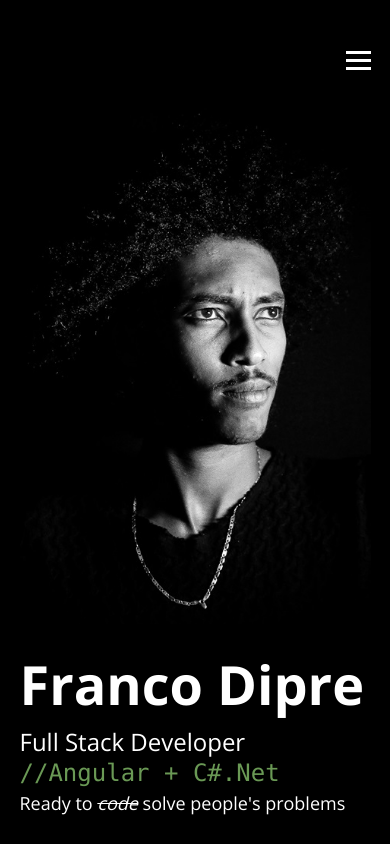
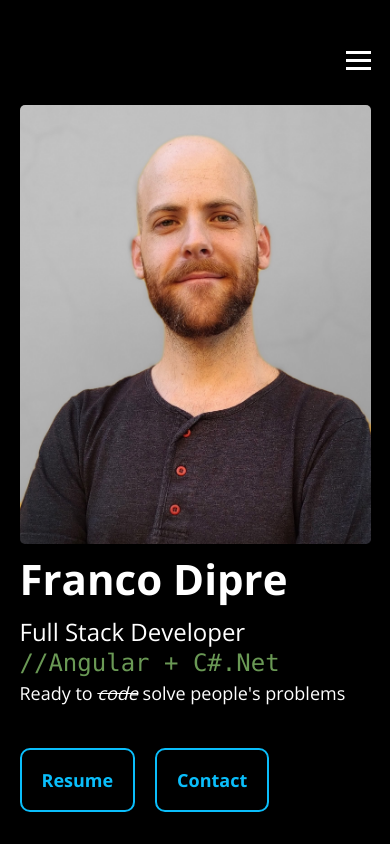
Before and after one commit to diprefranco/diprefranco.github.io, an Angular app: page / in a window 390 px wide. Shown: the top 844 px of the page. Built offline with nearby package versions, Linux system fonts and the light colour scheme.

Commit message:
Hero: myself photo applied.

```diff
--- a/src/app/layout/hero/hero.component.css
+++ b/src/app/layout/hero/hero.component.css
@@ -3,6 +3,7 @@
   align-items: center;
   gap: 20px;
   flex-wrap: wrap;
+  margin-top: 5px;
 }
 
 .hero div {
@@ -21,6 +22,7 @@ span.line-through {
 
 img {
   width: 100%;
+  border-radius: 5px;
 }
 
 .button {
@@ -48,8 +50,16 @@ img {
 }
 
 @media (max-width: 800px) {
+  .column {
+    gap: 0;
+  }
+
   .hero {
     flex-direction: column-reverse;
     padding-bottom: 40px;
   }
+
+  .img {
+    max-width: 450px;
+  }
 }
--- a/src/app/layout/hero/hero.component.html
+++ b/src/app/layout/hero/hero.component.html
@@ -14,5 +14,5 @@
     </div>
   </div>
   <!-- original size: 512x640 -->
-  <div><img src="assets/img/hero-man.jpg" alt="" /></div>
+  <div class="img"><img src="assets/img/hero-me.jpg" alt="" /></div>
 </section>
--- a/src/styles.css
+++ b/src/styles.css
@@ -13,7 +13,7 @@
   --colorcodeliteralvalue: #ce9178;
   --ff: "Open Sans", sans-serif;
   --ffcode: Consolas, 'Courier New', monospace;
-  --h1: bold 54px/70px var(--ff);
+  --h1: bold 42px/60px var(--ff);
   --h2: bold 36px/36px var(--ff);
   --h3: bold 24px/30px var(--ff);
   --links: bold 18px/18px var(--ff);
```
Also changed, not shown: src/assets/img/hero-me.jpg (added).
